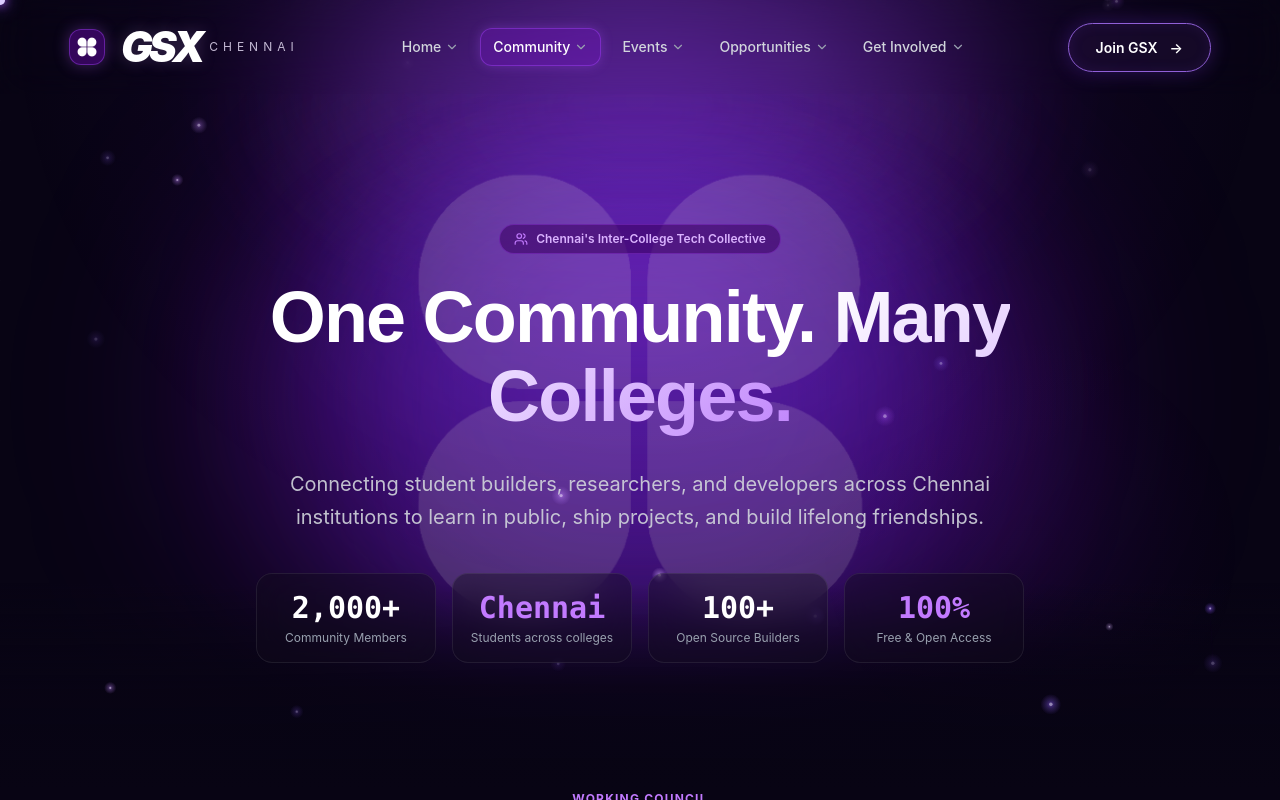
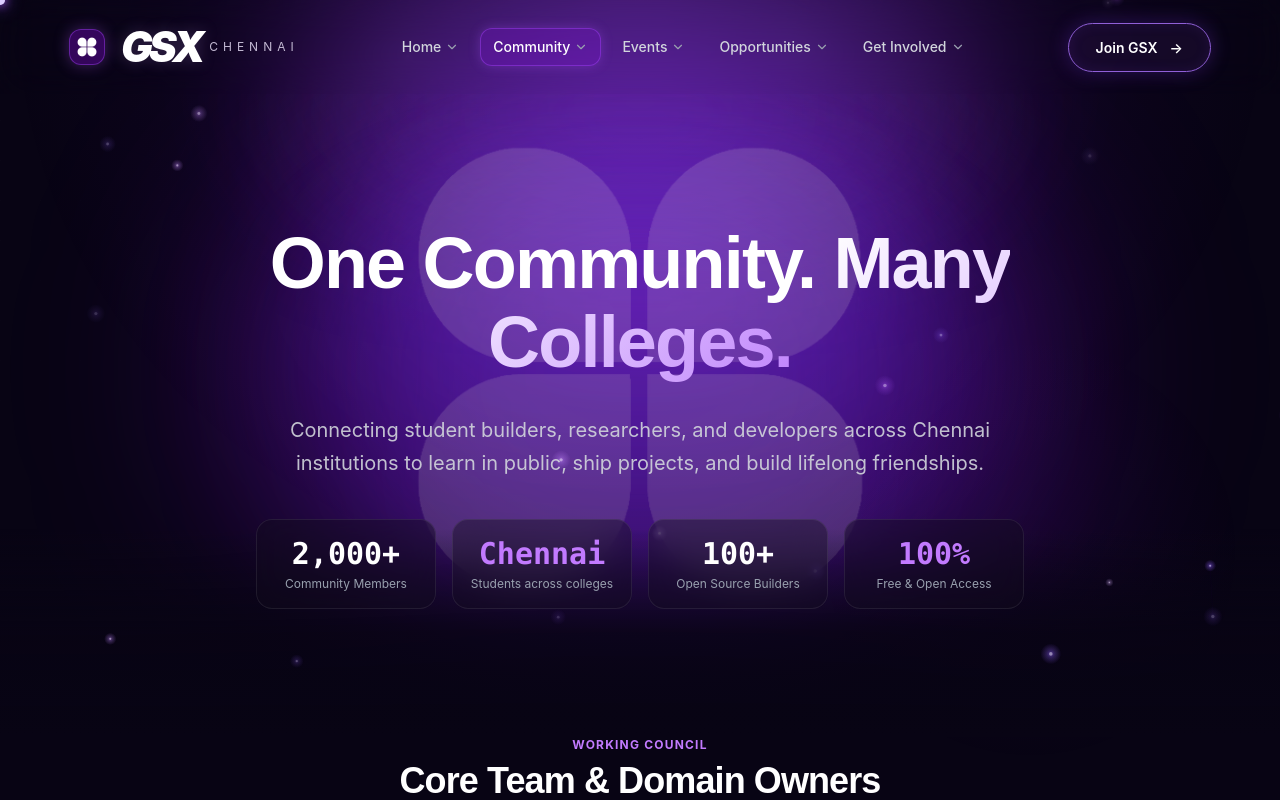
Before and after one commit to nithinrv07/gsx-chennai-chapter, a React (Vite) app: page / in a window 1280 px wide. Both pictures are taken after a click on the button "Community". Shown: the top 800 px of the page. Built offline with nearby package versions, Linux system fonts and the light colour scheme.

Commit message:
Remove community and opportunities hero badges

```diff
--- a/src/pages/CommunityPage.tsx
+++ b/src/pages/CommunityPage.tsx
@@ -61,11 +61,6 @@
         <HeroGlow intensity="medium" />
 
         <div className="max-w-4xl mx-auto px-4 sm:px-6 relative z-10">
-          <div className="inline-flex items-center gap-2 px-3.5 py-1.5 rounded-full bg-purple-950/60 border border-purple-500/30 text-purple-300 text-xs font-semibold mb-6">
-            <Users className="w-3.5 h-3.5 text-purple-400" />
-            <span>Chennai&apos;s Inter-College Tech Collective</span>
-          </div>
-
           <motion.h1
             initial={{ opacity: 0, y: 20 }}
             animate={{ opacity: 1, y: 0 }}
--- a/src/pages/OpportunitiesPage.tsx
+++ b/src/pages/OpportunitiesPage.tsx
@@ -2,7 +2,7 @@
 import { PageId } from '../types';
 import { HeroGlow } from '../components/HeroGlow';
 import { ScrollReveal } from '../components/ScrollReveal';
-import { Users, Hammer, Mic, GitPullRequest, ArrowUpRight, Sparkles } from 'lucide-react';
+import { Users, Hammer, Mic, GitPullRequest, ArrowUpRight } from 'lucide-react';
 
 interface OpportunitiesPageProps {
   onNavigate: (page: PageId) => void;
@@ -49,9 +49,6 @@
     <section className="relative pt-40 sm:pt-48 pb-16 sm:pb-20 overflow-hidden text-center">
       <HeroGlow intensity="medium" />
       <div className="relative z-10 max-w-3xl mx-auto px-6">
-        <span className="inline-flex items-center gap-2 px-4 py-1.5 rounded-full bg-purple-950/60 border border-purple-500/30 text-purple-300 text-xs font-semibold mb-6">
-          <Sparkles className="w-3.5 h-3.5" /> Find your place at GSX
-        </span>
         <h1 className="text-4xl sm:text-6xl font-extrabold text-white tracking-tight mb-6">Opportunities</h1>
         <p className="text-base sm:text-lg text-gray-300 leading-relaxed max-w-xl mx-auto">
           Learn by doing, share what you know, and create something meaningful with the GSX Chennai Chapter.
```
